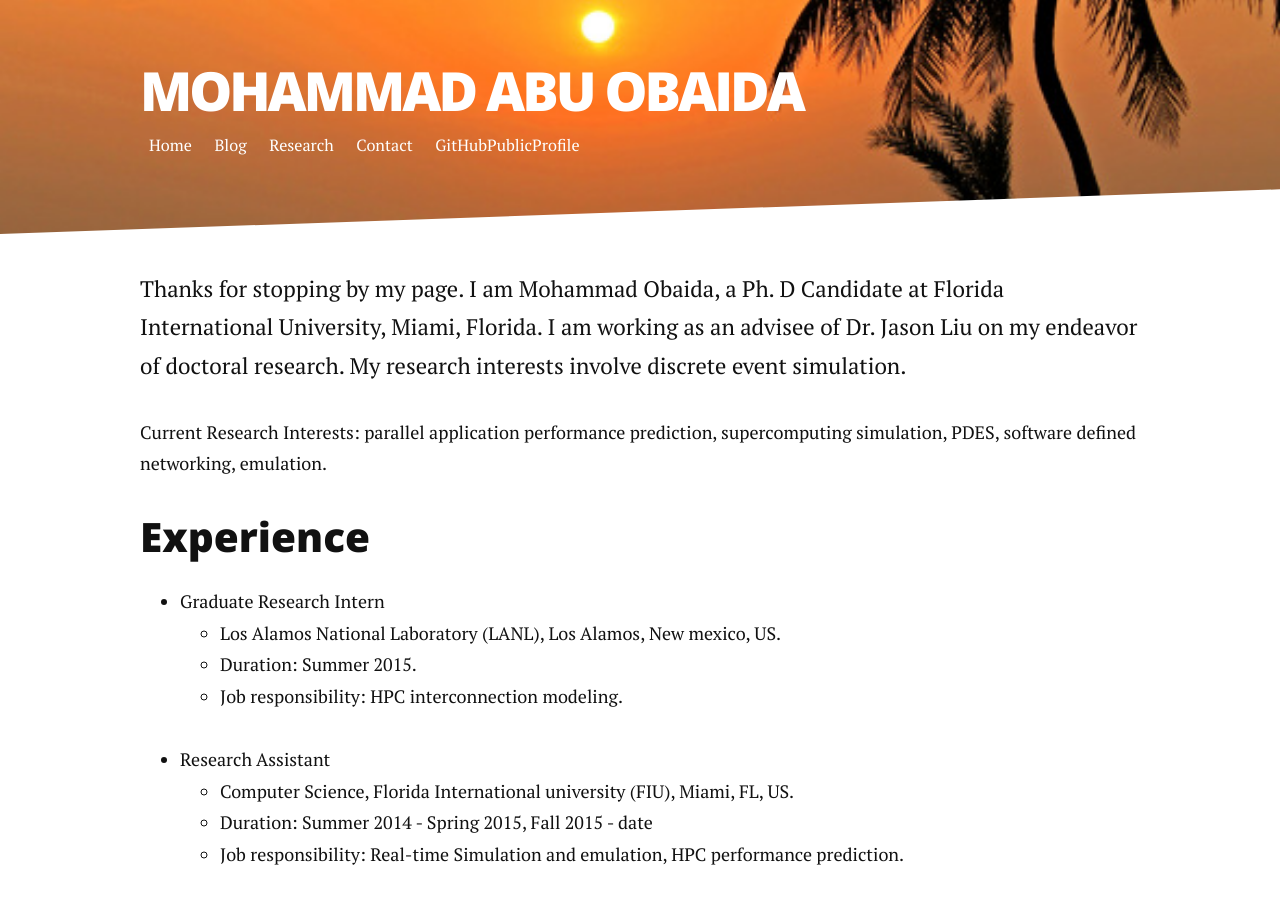
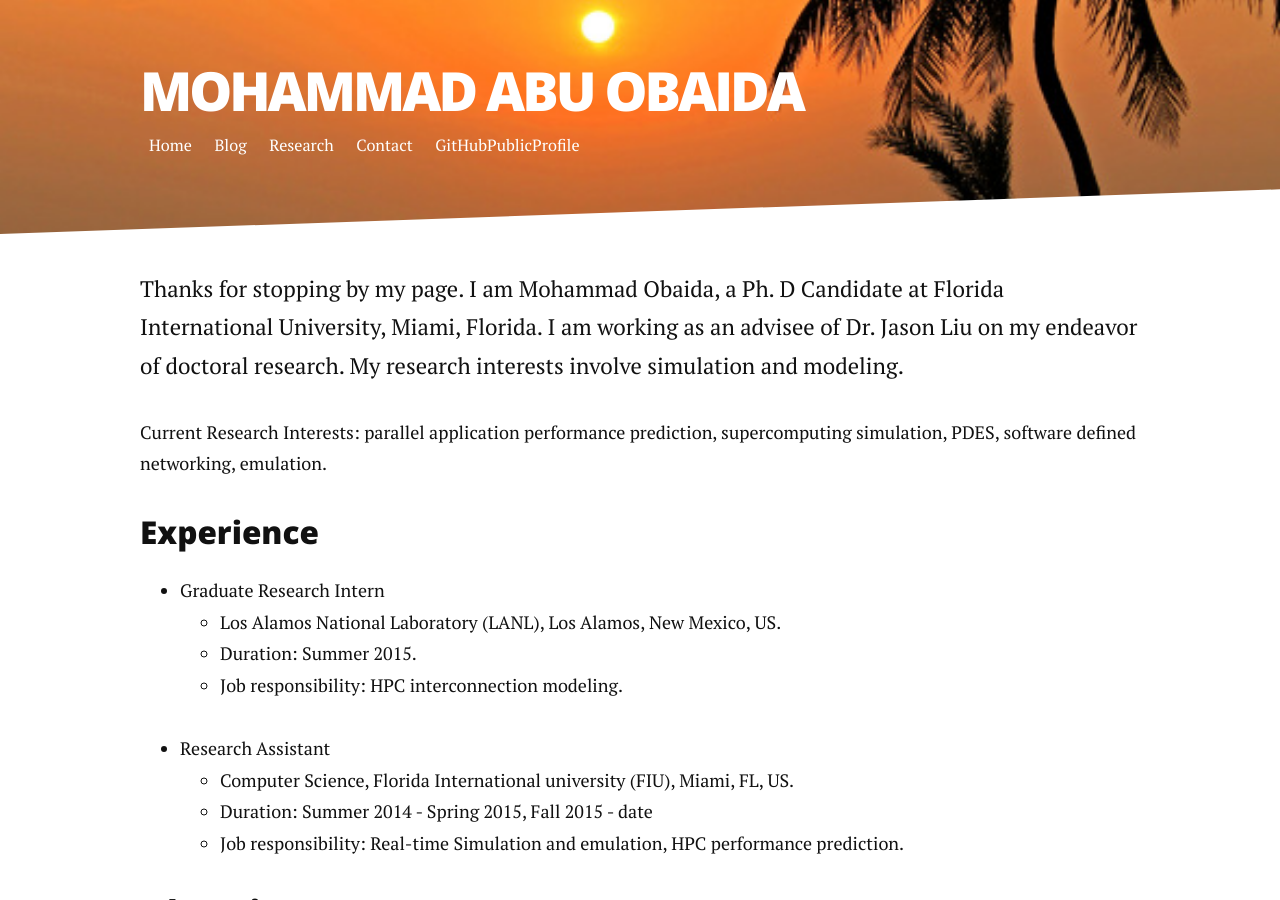
Before and after one commit to summonersRift/summonersrift.github.io, a Jekyll site: the page built from index.html, in a window 1280 px wide and 900 px high. Built offline with Jekyll 4.4.1, drawn with Linux system fonts in a browser that asks for light colours; nearby versions of some CDN libraries; the list of posts is cut into pages by our own code.

Commit message:
Styling changes

```diff
--- a/index.html
+++ b/index.html
@@ -4,13 +4,16 @@ title: Obaida says Hi
 ---
 
 <div class="home" id ="home">
-        <p class="intro">Thanks for stopping by my page. I am Mohammad Obaida, a Ph. D Candidate at Florida International University, Miami, Florida. I am working as an advisee of Dr. Jason Liu on my endeavor of doctoral research. My research interests involve discrete event simulation.</p>
+        <p class="intro">Thanks for stopping by my page.
+	I am Mohammad Obaida, a Ph. D Candidate at Florida International University, Miami, Florida.
+	I am working as an advisee of Dr. Jason Liu on my endeavor of doctoral research.
+	My research interests involve simulation and modeling.</p>
         <p>Current Research Interests: parallel application performance prediction, supercomputing simulation, PDES, software defined networking, emulation.</p>
-        <h2>Experience</h2>
+        <h3>Experience</h3>
         <ul>
              <li>Graduate Research Intern
                   <ul>
-                    <li>Los Alamos National Laboratory (LANL), Los Alamos, New mexico, US.</li>
+                    <li>Los Alamos National Laboratory (LANL), Los Alamos, New Mexico, US.</li>
                     <li>Duration: Summer 2015.</li>
                     <li>Job responsibility: HPC interconnection modeling.</li>
                   </ul>
@@ -24,7 +27,7 @@ title: Obaida says Hi
              </li>
         </ul>
 
-        <h2>Education</h2>
+        <h3>Education</h3>
         <ul>
              <li>Ph. D. Candidate
                   <ul>
```
